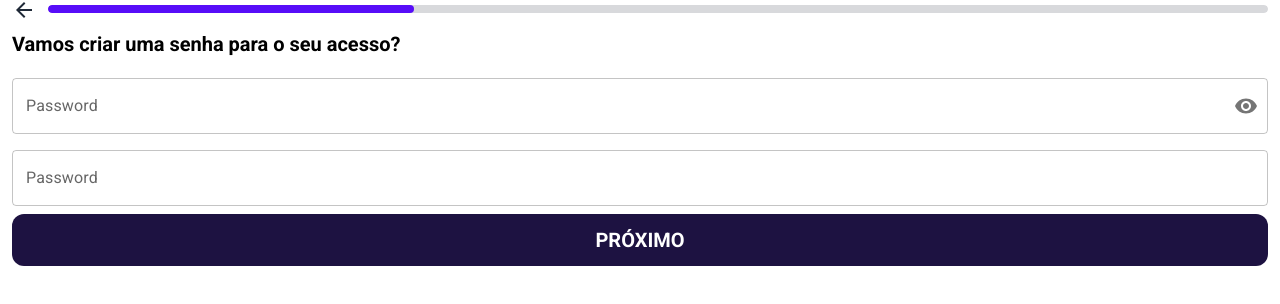
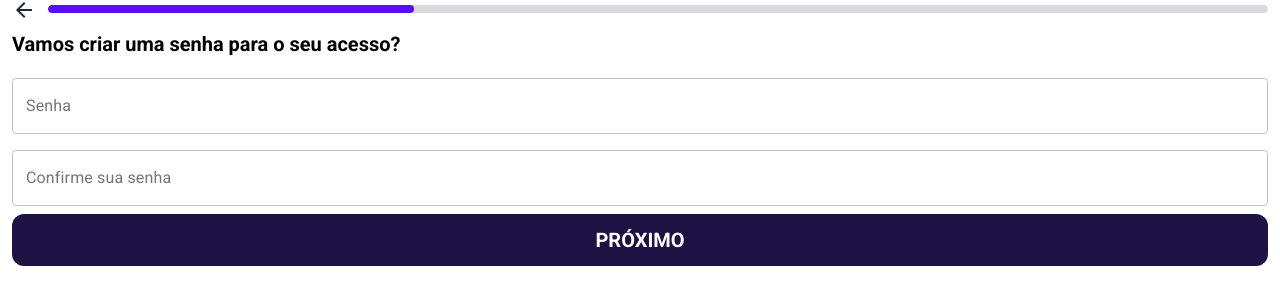
Before and after one commit to MuriloFernandesDev/Cadastro_Rev, a Next.js app: page /RegSenha in a window 1280 px wide. Shown: the part 118-422 px from the top of the page. Built offline with nearby package versions, Linux system fonts and the light colour scheme.

Commit message:
implantacao trafego telas/mask

```diff
--- a/package.json
+++ b/package.json
@@ -18,11 +18,13 @@
     "@types/react-text-mask": "^5.4.11",
     "daisyui": "^2.15.4",
     "formik": "^2.2.9",
+    "jquery": "^3.6.0",
     "next": "latest",
     "react": "18.1.0",
     "react-dom": "18.1.0",
     "react-hook-form": "^7.33.0",
     "react-hot-toast": "^2.2.0",
+    "react-input-auto-tab": "^0.0.5",
     "react-input-mask": "^2.0.4",
     "react-use-form": "^0.1.0",
     "sass": "^1.52.3",
--- a/src/pages/RegCelular.tsx
+++ b/src/pages/RegCelular.tsx
@@ -46,7 +46,10 @@ export default function RegCelular() {
                         JSON.stringify(Lista_Cadastro)
                     )
             }, 500)
-            toast.success('Celular Resgistrado com sucesso')
+            toast.success('Celular Registrado com sucesso')
+            setTimeout(() => {
+                window.location.href = '/RegSenha'
+            }, 2000)
         },
     })
 
@@ -56,18 +59,7 @@ export default function RegCelular() {
                 Qual seu Celular?
             </h1>
             <form onSubmit={formik.handleSubmit}>
-                <TextField
-                    label="Seu Celular: (Ex: (99) 99999-9999)"
-                    type="text"
-                    name="celular"
-                    fullWidth
-                    variant="outlined"
-                    onChange={formik.handleChange}
-                    onBlur={formik.handleBlur}
-                    value={formik.values.Celular}
-                />
-
-                {/* <InputMask
+                <InputMask
                     onChange={formik.handleChange}
                     mask="(99) 99999-9999"
                     onBlur={formik.handleBlur}
@@ -81,11 +73,11 @@ export default function RegCelular() {
                             onBlur={formik.handleBlur}
                             value={formik.values.Celular}
                             name="Celular"
-                            label="Seu Celular: (Ex: (99) 99999-9999)"
+                            label="Celular"
                             variant="outlined"
                         />
                     )}
-                </InputMask> */}
+                </InputMask>
 
                 {formik.touched.Celular && formik.errors.Celular ? (
                     <div className="text-red-700 ml-2">
--- a/src/pages/RegCpf.tsx
+++ b/src/pages/RegCpf.tsx
@@ -6,21 +6,24 @@ import TextField from '@material-ui/core/TextField'
 import InputMask from 'react-input-mask'
 
 export default function RegCpf() {
+    // var i = 0
+
+    // function cont() {
+    //     for (i = 0; i < 1; i++) {
+    //         if (i < 1) {
+    //             toast.error('erro')
+    //         } else {
+    //             console.log('error')
+    //         }
+    //     }
+    // }
+
     const formik = useFormik({
         initialValues: {
             cpf: '',
         },
         validationSchema: yup.object({
-            cpf: yup
-                .string()
-                .required('O campo é obrigatório.')
-                .test('len', 'Insira um CPF válido!', (val = '') => {
-                    const val_length_without_dashes = val.replace(
-                        /-|_/g,
-                        ''
-                    ).length
-                    return val_length_without_dashes === 13
-                }),
+            cpf: yup.string().required('O campo é obrigatório.'),
         }),
         onSubmit: (values) => {
             setTimeout(() => {
@@ -47,16 +50,20 @@ export default function RegCpf() {
                     )
             }, 500)
             toast.success('CPF Resgistrado com sucesso')
+
+            setTimeout(() => {
+                window.location.href = '/RegEmail'
+            }, 2000)
         },
     })
 
     return (
         <>
             <h1 className="pb-5 text-black text-xl font-semibold">
-                Qual seu email?
+                Qual seu CPF?
             </h1>
             <form onSubmit={formik.handleSubmit}>
-                <TextField
+                {/* <TextField
                     label="Seu Cpf: (Ex: 999.999.999-99)"
                     type="text"
                     name="cpf"
@@ -65,9 +72,9 @@ export default function RegCpf() {
                     onChange={formik.handleChange}
                     onBlur={formik.handleBlur}
                     value={formik.values.cpf}
-                />
+                /> */}
 
-                {/* <InputMask
+                <InputMask
                     onChange={formik.handleChange}
                     onBlur={formik.handleBlur}
                     value={formik.values.cpf}
@@ -80,11 +87,11 @@ export default function RegCpf() {
                             onBlur={formik.handleBlur}
                             value={formik.values.cpf}
                             name="cpf"
-                            label="Seu Cpf: (Ex: 999.999.999-99)"
+                            label="CPF"
                             variant="outlined"
                         />
                     )}
-                </InputMask> */}
+                </InputMask>
 
                 {formik.touched.cpf && formik.errors.cpf ? (
                     <div className="text-red-700 ml-2">{formik.errors.cpf}</div>
--- a/src/pages/RegEmail.tsx
+++ b/src/pages/RegEmail.tsx
@@ -40,16 +40,21 @@ export default function RegEmail() {
                         JSON.stringify(Lista_Cadastro)
                     )
             }, 500)
-            toast.success('Email Resgistrado com sucesso')
+            toast.success('Email Registrado com sucesso')
+
+            setTimeout(() => {
+                window.location.href = '/RegCelular'
+            }, 2000)
         },
     })
 
     return (
         <>
-            <h1 className="pb-5 text-black text-xl font-semibold">
-                Qual seu email?
-            </h1>
             <form onSubmit={formik.handleSubmit}>
+                <h1 className="pb-5 text-black text-xl font-semibold">
+                    Qual seu email?
+                </h1>
+
                 <TextField
                     label="Seu Email: (Ex: BuyPhone@gmail.com)"
                     type="text"
--- a/src/pages/RegName.tsx
+++ b/src/pages/RegName.tsx
@@ -3,7 +3,6 @@ import * as yup from 'yup'
 import { useFormik } from 'formik'
 import Button from './components/Button'
 import TextField from '@material-ui/core/TextField'
-import React, { useState, useEffect, FormEvent } from 'react' //
 
 export default function RegName() {
     const formik = useFormik({
@@ -14,21 +13,9 @@ export default function RegName() {
             nome: yup.string().required('O campo é obrigatório.'),
         }),
         onSubmit: (values) => {
-            setTimeout(() => {
             var Lista_Cadastro = JSON.parse(
                 localStorage.getItem('Lista_Cadastro') || '[]'
             )
-                // bool val = false;
-                // for(int i = 0; i < lista.length; i++){
-                //     if(lista[i] = values){
-                //         textbox.sdfa("Número já cadastrado");
-                //         val = true;
-                //     }
-                // }
-                // if(val = false){
-
-                // }LOGICA PARA VERIFICAR SE CADASTRO JÁ EXISTE NA LISTA
-
             Lista_Cadastro.push({
                 nome: values,
             }),
@@ -36,10 +23,14 @@ export default function RegName() {
                     'Lista_Cadastro',
                     JSON.stringify(Lista_Cadastro)
                 )
-                // console.log(JSON.stringify(values, null, 2))
-                // actions.setSubmitting(false)
-            }, 500)
+
+            setTimeout(() => {
                 toast.success('Nome Resgistrado com sucesso')
+            }, 2000)
+
+            setTimeout(() => {
+                window.location.href = '/RegCpf'
+            }, 2000)
         },
     })
 
@@ -54,8 +45,8 @@ export default function RegName() {
             </h2>
             <form onSubmit={formik.handleSubmit}>
                 <TextField
-                    label="Seu nome:  (Ex: BuyPhone da silva)"
-                    type="email"
+                    label="Nome"
+                    type="text"
                     name="nome"
                     fullWidth
                     variant="outlined"
--- a/src/pages/RegSenha.tsx
+++ b/src/pages/RegSenha.tsx
@@ -1,164 +1,85 @@
-import toast from 'react-hot-toast'
-import * as yup from 'yup'
-import { useFormik } from 'formik'
 import Button from './components/Button'
 import TextField from '@material-ui/core/TextField'
-import React, { useState, useEffect, FormEvent } from 'react' //
-import FormControl from '@mui/material/FormControl'
-import IconButton from '@mui/material/IconButton'
-import OutlinedInput from '@mui/material/OutlinedInput'
-import InputLabel from '@mui/material/InputLabel'
-import InputAdornment from '@mui/material/InputAdornment'
-import Visibility from '@mui/icons-material/Visibility'
-import VisibilityOff from '@mui/icons-material/VisibilityOff'
+import * as Yup from 'yup'
+import { Formik } from 'formik'
+import toast from 'react-hot-toast'
 
-interface State {
-    amount: string
-    password: string
-    confirmpassword: string
-    weight: string
-    weightRange: string
-    showPassword: boolean
-}
+const Schema = Yup.object().shape({
+    password: Yup.string().required('This field is required'),
+    changepassword: Yup.string().when('password', {
+        is: (val: string | any[]) => (val && val.length > 0 ? true : false),
+        then: Yup.string().oneOf(
+            [Yup.ref('password')],
+            'Senhas não são iguais!'
+        ),
+    }),
+})
 
 export default function RegSenha() {
-    const [values, setValues] = React.useState<State>({
-        amount: '',
+    return (
+        <Formik
+            initialValues={{
                 password: '',
-        confirmpassword: '',
-        weight: '',
-        weightRange: '',
-        showPassword: false,
-    })
-
-    const handleChange =
-        (prop: keyof State) => (event: React.ChangeEvent<HTMLInputElement>) => {
-            setValues({ ...values, [prop]: event.target.value })
-        }
-    const handleChange2 =
-        (prop: keyof State) => (event: React.ChangeEvent<HTMLInputElement>) => {
-            setValues({ ...values, [prop]: event.target.value })
-        }
-
-    const handleClickShowPassword = () => {
-        setValues({
-            ...values,
-            showPassword: !values.showPassword,
-        })
-    }
-
-    const handleMouseDownPassword = (
-        event: React.MouseEvent<HTMLButtonElement>
-    ) => {
-        event.preventDefault()
-    }
-
-    // const handleMouseDownconfirmpassword = (
-    //     event: React.MouseEvent<HTMLButtonElement>
-    // ) => {
-    //     event.preventDefault()
-    // }
-
-    const formik = useFormik({
-        initialValues: {
-            password: '',
-            confirmpassword: '',
-        },
-        validationSchema: yup.object({
-            password: yup.string().required('Password is required'),
-            confirmpassword: yup
-                .string()
-                .required('Password confirmation is required')
-                .oneOf([yup.ref('password')], 'Passwords must match'),
-        }),
-        onSubmit: (values) => {
+                changepassword: '',
+            }}
+            validationSchema={Schema}
+            onSubmit={(values) => {
                 setTimeout(() => {
                     var Lista_Cadastro = JSON.parse(
                         localStorage.getItem('Lista_Cadastro') || '[]'
                     )
-                // bool val = false;
-                // for(int i = 0; i < lista.length; i++){
-                //     if(lista[i] = values){
-                //         textbox.sdfa("Número já cadastrado");
-                //         val = true;
-                //     }
-                // }
-                // if(val = false){
-
-                // }LOGICA PARA VERIFICAR SE CADASTRO JÁ EXISTE NA LISTA
-
                     Lista_Cadastro.push({
-                    password: values,
+                        nome: values,
                     }),
                         localStorage.setItem(
                             'Lista_Cadastro',
                             JSON.stringify(Lista_Cadastro)
                         )
-                // console.log(JSON.stringify(values, null, 2))
-                // actions.setSubmitting(false)
                 }, 500)
-            toast.success('Nome Resgistrado com sucesso')
-        },
-    })
+                toast.success('Senha registrada com sucesso!')
 
+                setTimeout(() => {
+                    window.location.href = '/RegConfirmation'
+                }, 2000)
+            }}
+        >
+            {({ values, errors, handleSubmit, handleChange, handleBlur }) => {
                 return (
                     <>
                         <h1 className="pb-5 text-black text-xl font-semibold">
                             Vamos criar uma senha para o seu acesso?
                         </h1>
-            <form onSubmit={formik.handleSubmit}>
-                <FormControl fullWidth variant="outlined">
-                    <InputLabel htmlFor="outlined-adornment-password">
-                        Password
-                    </InputLabel>
-                    <OutlinedInput
+
+                        <form onSubmit={handleSubmit}>
+                            <TextField
+                                label="Senha"
+                                fullWidth
+                                variant="outlined"
+                                type="password"
                                 name="password"
-                        id="outlined-adornment-password"
-                        type={values.showPassword ? 'text' : 'password'}
+                                onBlur={handleBlur}
+                                onChange={handleChange}
                                 value={values.password}
-                        onChange={handleChange('password')}
-                        endAdornment={
-                            <InputAdornment position="end">
-                                <IconButton
-                                    aria-label="toggle password visibility"
-                                    onClick={handleClickShowPassword}
-                                    onMouseDown={handleMouseDownPassword}
-                                    edge="end"
-                                >
-                                    {values.showPassword ? (
-                                        <VisibilityOff />
-                                    ) : (
-                                        <Visibility />
-                                    )}
-                                </IconButton>
-                            </InputAdornment>
-                        }
-                        label="Password"
                             />
-                </FormControl>
-
-                <FormControl fullWidth variant="outlined" sx={{ marginTop: 2 }}>
-                    <InputLabel htmlFor="outlined-adornment-password">
-                        Password
-                    </InputLabel>
-                    <OutlinedInput
-                        id="outlined-adornment-password"
-                        type={values.showPassword ? 'text' : 'password'}
-                        onChange={handleChange2('confirmpassword')}
-                        endAdornment={
-                            <InputAdornment position="end"></InputAdornment>
-                        }
-                        label="Password"
+                            <div className="p-2"></div>
+                            <TextField
+                                label="Confirme sua senha"
+                                fullWidth
+                                variant="outlined"
+                                type="password"
+                                name="changepassword"
+                                onBlur={handleBlur}
+                                onChange={handleChange}
+                                value={values.changepassword}
                             />
-                </FormControl>
-
-                {formik.touched.password && formik.errors.password ? (
-                    <div className="text-red-700 ml-2">
-                        {formik.errors.password}
-                    </div>
-                ) : null}
+                            <span className="error" style={{ color: 'red' }}>
+                                {errors.changepassword}
+                            </span>
                             <Button />
                         </form>
                     </>
                 )
+            }}
+        </Formik>
+    )
 }
--- a/src/pages/Timer/index.tsx
+++ b/src/pages/Timer/index.tsx
@@ -2,7 +2,7 @@ import React from 'react'
 import { useState, useEffect } from 'react'
 
 const Timer = (props: any) => {
-    const { initialMinute = 1, initialSeconds = 0 } = props
+    const { initialMinute = 5, initialSeconds = 0 } = props
     const [minutes, setMinutes] = useState(initialMinute)
     const [seconds, setSeconds] = useState(initialSeconds)
     useEffect(() => {
@@ -31,7 +31,7 @@ const Timer = (props: any) => {
                     Tempo Expirado - Envie Novamente
                 </h1>
             ) : (
-                <h1 className="flex justify-center">
+                <h1 className="flex justify-center text-black font-normal">
                     {' '}
                     {minutes}:{seconds < 10 ? `0${seconds}` : seconds}
                 </h1>
--- a/src/pages/components/Corpo/index.tsx
+++ b/src/pages/components/Corpo/index.tsx
@@ -1,8 +1,6 @@
 import { useRouter } from 'next/router'
-
 import { ReactElement, cloneElement } from 'react'
 import Progress from '../Progress'
-import Button from '../Button'
 
 interface Homeprops {
     children: ReactElement
```
Also changed, not shown: src/pages/RegConfirmation.tsx (+58 -35 lines), src/pages/Welcome.tsx (+7 -0 lines), 1 other file (tests, documents, lock files or other folders). Lines whose indentation alone changed are shown as unchanged.
